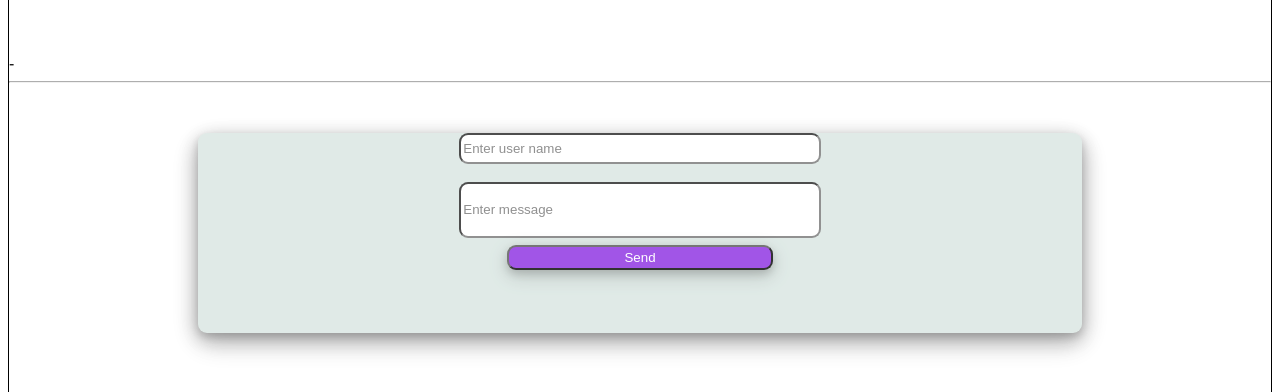
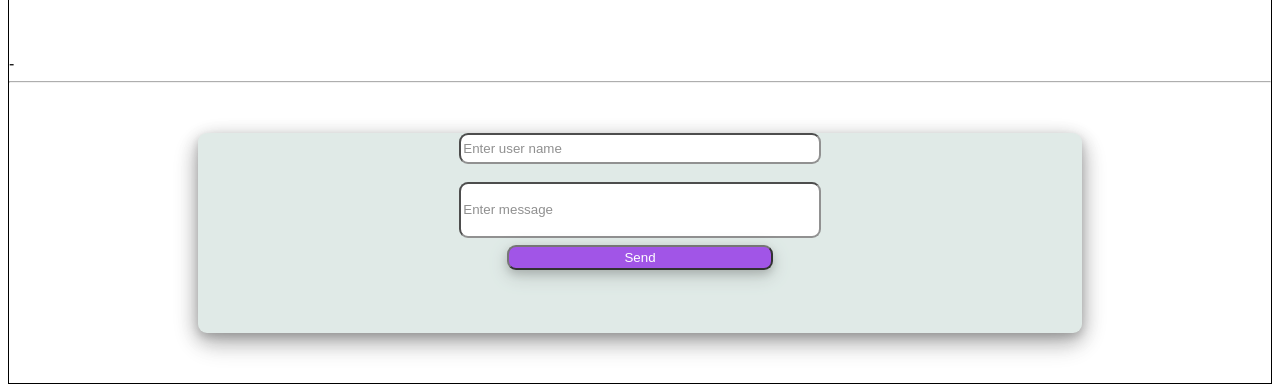
Before and after one commit to mohamad-k/Chat-App, a website: page public/index.html in a window 1280 px wide. Shown: the part 72-464 px from the top of the page. Drawn offline with nearby package versions, Linux system fonts and the light colour scheme; no server answers.

Commit message:
sixth commit

```diff
--- a/public/style.css
+++ b/public/style.css
@@ -1,5 +1,5 @@
 body {
-  height: 800px;
+  height: auto;
   border: 1px solid black;
   font-family: Helvetica;
 }
```
